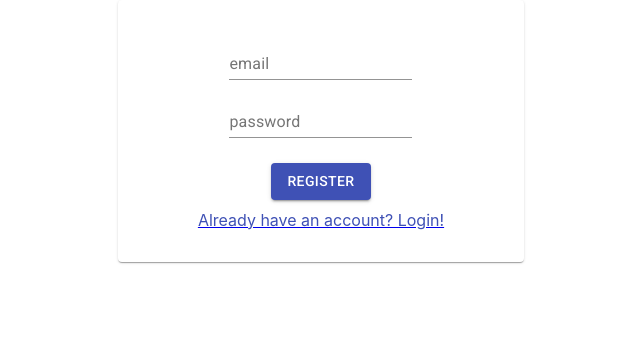
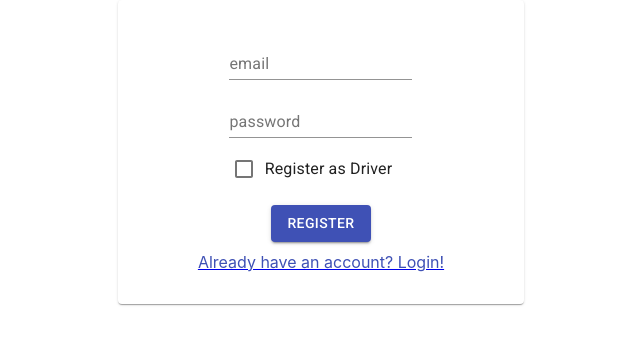
Before and after one commit to limyandi/isc-EnCasa-2019, a React (Create React App) app: page /register in a window 1280 px wide. Shown: the top 344 px of the page, without its empty margins (319-959 px from the left). Built offline with nearby package versions, Linux system fonts and the light colour scheme.

Commit message:
add checkbox

```diff
--- /dev/null
+++ b/src/Components/Checkbox.js
@@ -0,0 +1,26 @@
+import React from 'react';
+import Checkbox from '@material-ui/core/Checkbox';
+import { FormControlLabel } from '@material-ui/core';
+
+const MyCheckbox = props => {
+  const { onChange, checked, value, name, label } = props;
+
+  return (
+    <FormControlLabel
+      control={
+        <Checkbox
+          name={name}
+          checked={checked}
+          onChange={onChange}
+          value={value}
+          inputProps={{
+            'aria-label': 'primary checkbox'
+          }}
+        />
+      }
+      label={label}
+    />
+  );
+};
+
+export default MyCheckbox;
--- a/src/Containers/RegisterView.js
+++ b/src/Containers/RegisterView.js
@@ -4,15 +4,17 @@ import MyButton from '../Components/Button';
 import useForm from '../Components/UseForm';
 import MyHyperLink from '../Components/Hyperlink';
 import PaperSheet from '../Components/Paper';
+import MyCheckbox from '../Components/Checkbox';
 
 function RegisterView() {
   const { values, handleChange, handleSubmit } = useForm({
     initialValues: {
       email: '',
-      password: ''
+      password: '',
+      driverChecked: false
     },
     onSubmit(val, errors) {
-      alert(JSON.stringify({ val, errors }, null, 2));
+      console.log(JSON.stringify({ val, errors }, null, 2));
     },
     validate(val) {
       const errors = {};
@@ -43,6 +45,12 @@ function RegisterView() {
               value={values.password}
               onChange={handleChange}
             />
+            <MyCheckbox
+              checked={values.driverChecked}
+              onChange={handleChange}
+              name="driverChecked"
+              label="Register as Driver"
+            />
             <MyButton
               style={{ marginTop: 15, marginBottom: 10 }}
               variant="contained"
```
